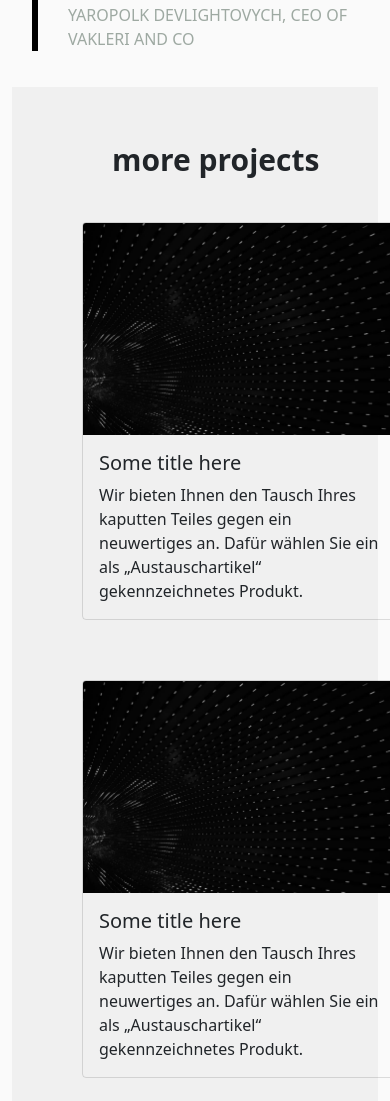
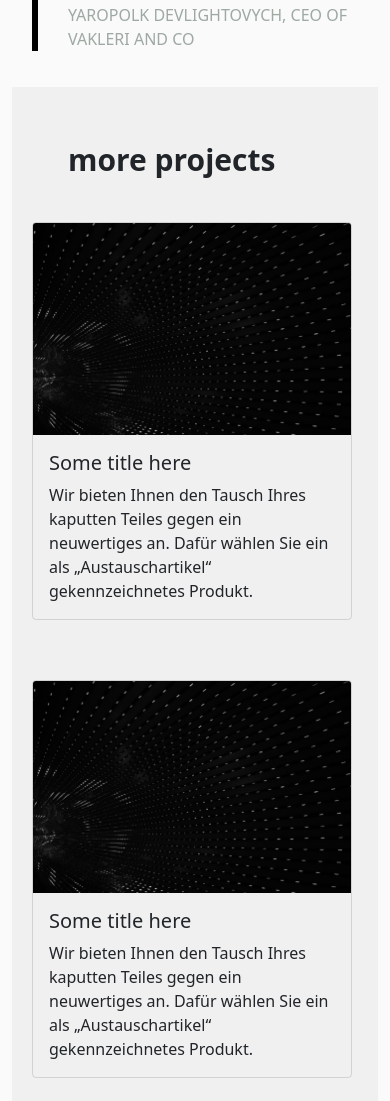
Before and after one commit to Nikita17-cod/luft, a website: page page6.html in a window 390 px wide. Shown: the part 3727-4828 px from the top of the page. Drawn offline with nearby package versions, Linux system fonts and the light colour scheme.

Commit message:
responsive(1, 2)

```diff
--- a/assets/scss/_media.scss
+++ b/assets/scss/_media.scss
@@ -197,7 +197,7 @@
       }
 
       &__box {
-        margin-left: 7rem !important;
+        margin-left: 6.5rem !important;
       }
     }
 
@@ -296,7 +296,7 @@
       }
       &__box {
         max-width: 200px;
-        margin-left: 50px!important;
+        margin-left: 40px!important;
         margin-right: 50px!important;
       }
     }
@@ -347,3 +347,15 @@
   //  //width: 15.625rem;
   //}
 }
+
+@media screen and (max-width: 435px) {
+  .section-more {
+    &__box {
+      margin-left: 0!important;
+      width: 15.625rem;
+    }
+    &__title {
+      margin-left: 3.5rem;
+    }
+  }
+}
```
Also changed, not shown: assets/css/style.css.
